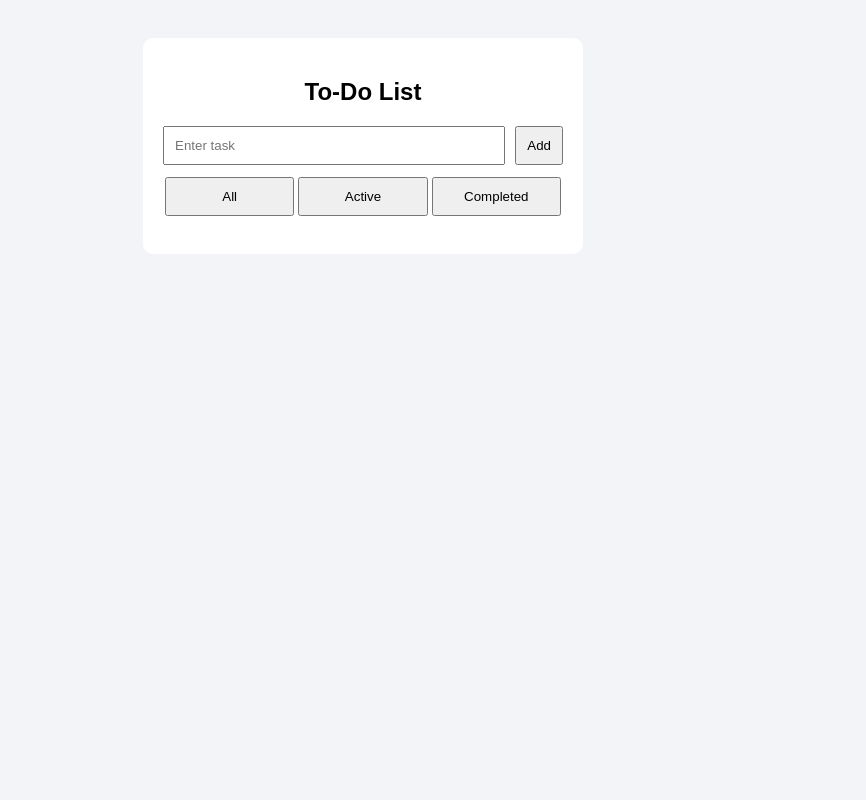
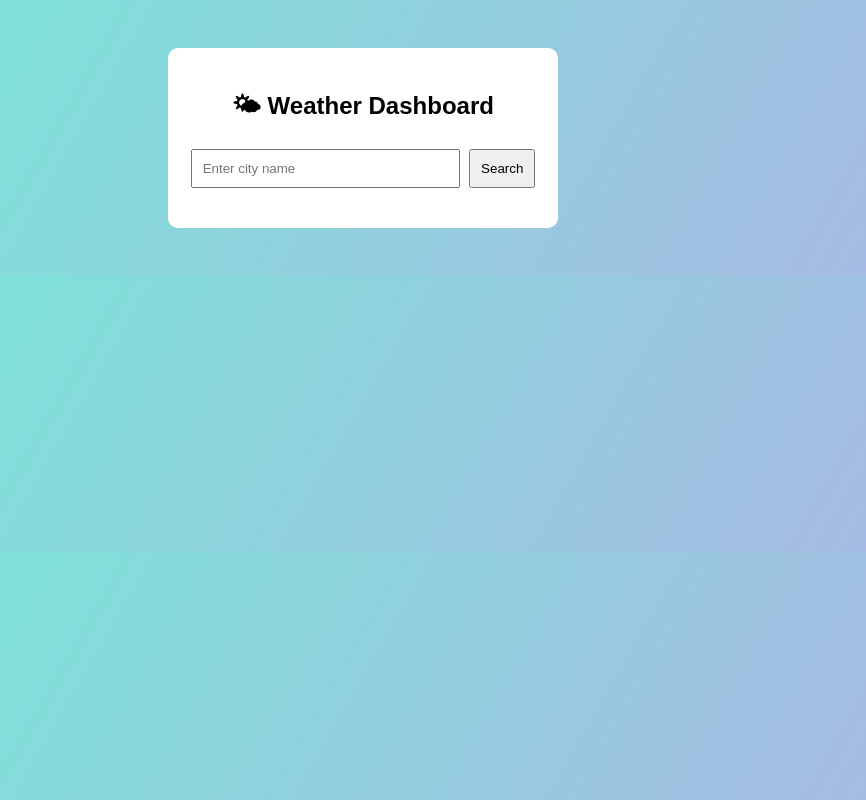
Before and after one commit to 23A31A43D6/my-portfolio, a plain HTML site: page index.html in a window 1280 px wide. Shown: the whole page, without its empty margins (277-1143 px from the left). Drawn offline with Linux system fonts and the light colour scheme.

Commit message:
Update index.html

```diff
--- a/index.html
+++ b/index.html
@@ -3,71 +3,39 @@
 <head>
 <meta charset="UTF-8">
 <meta name="viewport" content="width=device-width, initial-scale=1.0">
-<title>To-Do App</title>
+<title>Weather Dashboard</title>
 
 <style>
 body {
   font-family: Arial;
-  background: #f2f4f7;
+  background: linear-gradient(120deg, #74ebd5, #acb6e5);
   display: flex;
   justify-content: center;
-  padding: 30px;
+  padding: 40px;
 }
 
 .container {
-  width: 400px;
   background: white;
   padding: 20px;
   border-radius: 10px;
-}
-
-h2 {
+  width: 350px;
   text-align: center;
 }
 
-.input-group {
-  display: flex;
-  gap: 10px;
-}
-
 input {
-  flex: 1;
+  width: 70%;
   padding: 10px;
 }
 
 button {
   padding: 10px;
   cursor: pointer;
+  margin-left: 5px;
 }
 
-.filters {
-  display: flex;
-  justify-content: space-between;
-  margin: 10px 0;
-}
-
-.filters button {
-  flex: 1;
-  margin: 2px;
-}
-
-ul {
-  list-style: none;
-  padding: 0;
-}
-
-li {
-  display: flex;
-  justify-content: space-between;
-  padding: 10px;
-  background: #eee;
-  margin-top: 8px;
-  border-radius: 5px;
-}
-
-.done {
-  text-decoration: line-through;
-  color: gray;
+.weather {
+  margin-top: 20px;
+  text-align: left;
 }
 </style>
 </head>
@@ -75,99 +43,51 @@ li {
 <body>
 
 <div class="container">
-  <h2>To-Do List</h2>
+  <h2>🌤 Weather Dashboard</h2>
 
-  <div class="input-group">
-    <input type="text" id="taskInput" placeholder="Enter task">
-    <button onclick="addTask()">Add</button>
-  </div>
+  <input type="text" id="city" placeholder="Enter city name">
+  <button onclick="getWeather()">Search</button>
 
-  <div class="filters">
-    <button onclick="setFilter('all')">All</button>
-    <button onclick="setFilter('active')">Active</button>
-    <button onclick="setFilter('completed')">Completed</button>
-  </div>
-
-  <ul id="list"></ul>
+  <div class="weather" id="weather"></div>
 </div>
 
 <script>
-let tasks = JSON.parse(localStorage.getItem("tasks")) || [];
-let filter = "all";
+const apiKey = "YOUR_API_KEY_HERE"; // replace later if needed
 
-/* Save to localStorage */
-function save() {
-  localStorage.setItem("tasks", JSON.stringify(tasks));
-}
+async function getWeather() {
+  const city = document.getElementById("city").value;
+  const weatherDiv = document.getElementById("weather");
 
-/* CREATE */
-function addTask() {
-  let input = document.getElementById("taskInput");
-  if (!input.value.trim()) return;
+  if (!city) {
+    weatherDiv.innerHTML = "❌ Please enter a city name";
+    return;
+  }
 
-  tasks.push({
-    id: Date.now(),
-    text: input.value,
-    completed: false
-  });
+  try {
+    weatherDiv.innerHTML = "Loading... ⏳";
 
-  input.value = "";
-  save();
-  render();
-}
+    const response = await fetch(
+      `https://api.openweathermap.org/data/2.5/weather?q=${city}&appid=${apiKey}&units=metric`
+    );
 
-/* UPDATE */
-function toggleTask(id) {
-  tasks = tasks.map(t => {
-    if (t.id === id) {
-      t.completed = !t.completed;
+    if (!response.ok) {
+      throw new Error("City not found");
     }
-    return t;
-  });
 
-  save();
-  render();
-}
+    const data = await response.json();
 
-/* DELETE */
-function deleteTask(id) {
-  tasks = tasks.filter(t => t.id !== id);
-  save();
-  render();
-}
-
-/* FILTER */
-function setFilter(type) {
-  filter = type;
-  render();
-}
-
-/* READ + RENDER */
-function render() {
-  const list = document.getElementById("list");
-  list.innerHTML = "";
-
-  let filtered = tasks.filter(t => {
-    if (filter === "active") return !t.completed;
-    if (filter === "completed") return t.completed;
-    return true;
-  });
-
-  filtered.forEach(task => {
-    let li = document.createElement("li");
-
-    li.innerHTML = `
-      <span class="${task.completed ? "done" : ""}" onclick="toggleTask(${task.id})">
-        ${task.text}
-      </span>
-      <button onclick="deleteTask(${task.id})">❌</button>
+    weatherDiv.innerHTML = `
+      <h3>${data.name}, ${data.sys.country}</h3>
+      <p>🌡 Temperature: ${data.main.temp} °C</p>
+      <p>💧 Humidity: ${data.main.humidity}%</p>
+      <p>🌬 Wind Speed: ${data.wind.speed} m/s</p>
+      <p>🌤 Weather: ${data.weather[0].description}</p>
     `;
 
-    list.appendChild(li);
-  });
+  } catch (error) {
+    weatherDiv.innerHTML = "❌ Error: " + error.message;
+  }
 }
-
-render();
 </script>
 
 </body>
```
